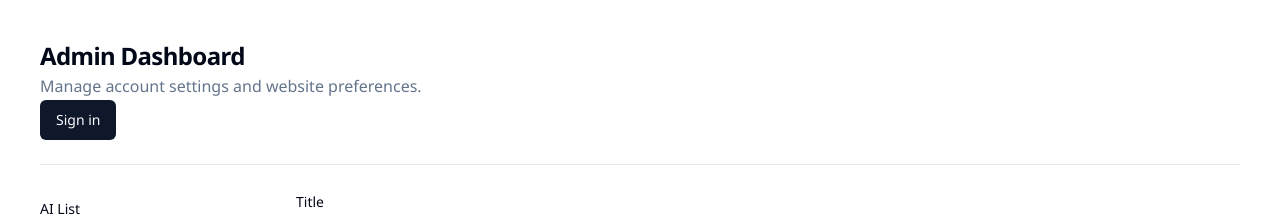
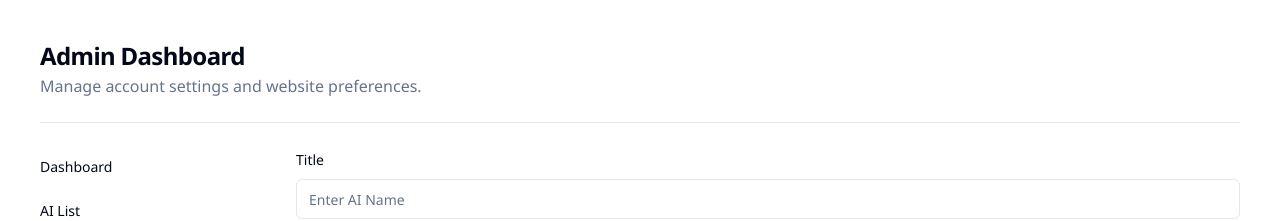
Before and after one commit to Re9iNee/Mora-Website, a Next.js app: page /dashboard/admin/ai/new in a window 1280 px wide. Shown: the top 221 px of the page. Built offline with nearby package versions, Linux system fonts and the light colour scheme; no server answers.

Commit message:
Fix-login problem on admin

```diff
--- a/src/app/api/auth/[...nextauth]/route.ts
+++ b/src/app/api/auth/[...nextauth]/route.ts
@@ -8,7 +8,7 @@ export const authOptions: AuthOptions = {
   debug: true,
   providers: [
     CredentialsProvider({
-      name: "Sign in",
+      name: "Credentials",
       type: "credentials",
       credentials: {
         email: {
--- a/src/app/dashboard/admin/header.tsx
+++ b/src/app/dashboard/admin/header.tsx
@@ -17,9 +17,6 @@ const DashboardHeader = () => {
         {status === "authenticated" && (
           <Button onClick={() => signOut()}>Sign out</Button>
         )}
-        {status === "unauthenticated" && (
-          <Button onClick={() => signIn()}>Sign in</Button>
-        )}
       </section>
     </header>
   );
--- a/src/app/dashboard/admin/layout.tsx
+++ b/src/app/dashboard/admin/layout.tsx
@@ -11,6 +11,10 @@ export const metadata: Metadata = {
 };
 
 const sidebarNavItems = [
+  {
+    title: "Dashboard",
+    href: "/dashboard/admin",
+  },
   {
     title: "AI List",
     href: "/dashboard/admin/ai",
--- a/src/app/old.middleware.ts
+++ /dev/null
@@ -1,3 +0,0 @@
-export { default } from "next-auth/middleware";
-
-export const config = { matcher: ["/dashboard/:path*"] };
--- /dev/null
+++ b/src/middleware.ts
@@ -0,0 +1,5 @@
+export { default } from "next-auth/middleware";
+
+export const config = {
+  matcher: "/dashboard/admin/:path*",
+};
```
